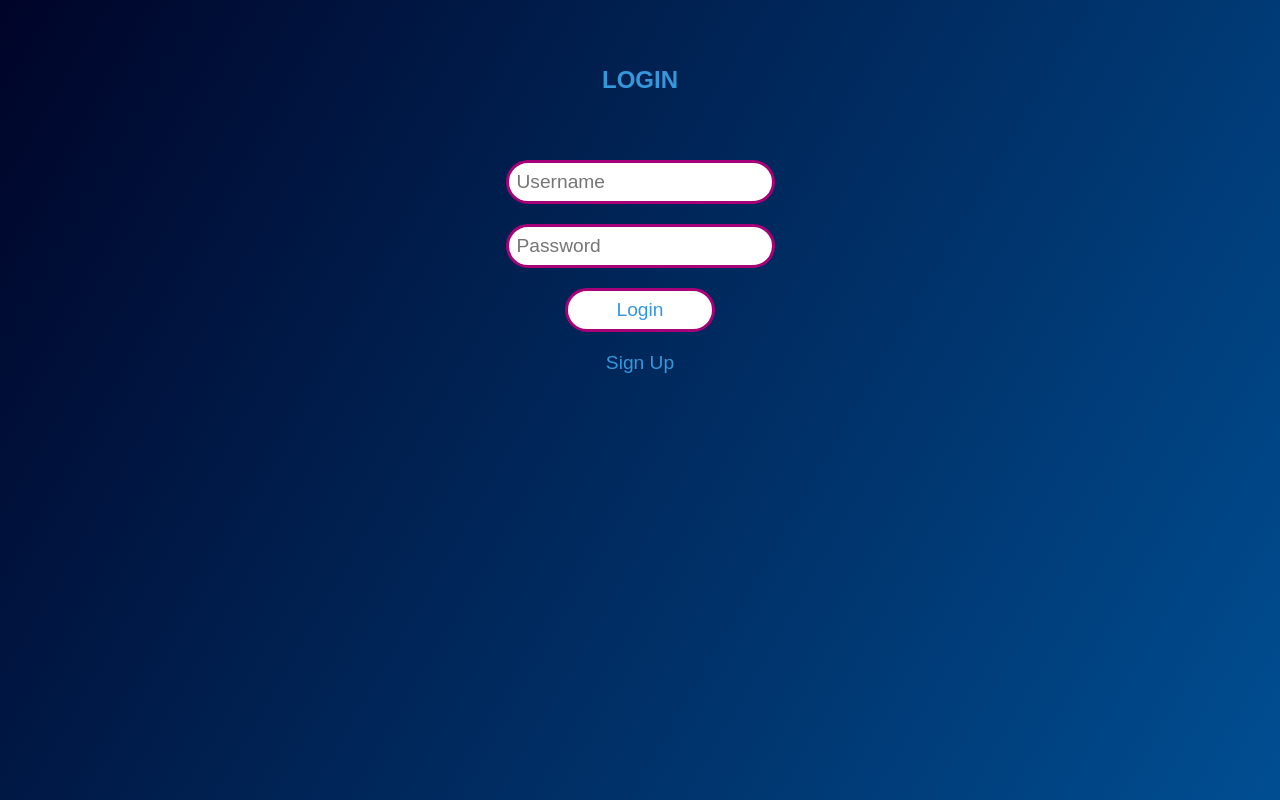
After one commit to muchiriben/IAP-LAB, a PHP site: page /login.php in a window 1280 px wide. The commit adds this page. Run offline with PHP 8.4, Linux system fonts and the light colour scheme.

Commit message:
login and logout

```diff
--- a/form.css
+++ b/form.css
@@ -5,7 +5,7 @@
 }
 
 body {
-  background-image: linear-gradient(120deg, #f6d365, #fda085);
+  background-image: linear-gradient(120deg, #000428, #004e92);
   font-family: "Poppins", sans-serif;
   min-height: 100vh;
 }
@@ -31,7 +31,7 @@ form input {
   border: none;
   background: #fff;
   margin-bottom: 20px;
-  border: 2px solid #3498db;
+  border: 3px solid #a80077;
   border-radius: 24px;
 }
 
@@ -60,12 +60,23 @@ form input[type="submit"]:hover {
   font-size: 1.2rem;
 }
 
+a {
+  font-size: 1.2rem;
+  color: #3498db;
+  text-decoration: none;
+  outline: none;
+}
+
+a:hover {
+  color: red;
+}
+
 /*table styling*/
 /*table styling*/
 table {
   table-layout: fixed;
   border-collapse: collapse;
-  border: 3px solid #3498db;
+  border: 3px solid #ffffff;
 }
 
 thead th:nth-child(1) {
@@ -131,12 +142,12 @@ td {
 }
 td {
   text-align: center;
-  border: 2px solid #3498db;
-  color: #000;
+  border: 2px solid #ffffff;
+  color: #ffffff;
 }
 thead {
-  border: 3px solid #3498db;
-  color: #000;
+  border: 3px solid #ffffff;
+  color: #ffffff;
 }
 .table {
   height: auto;
--- a/includes/authenticator.inc.php
+++ b/includes/authenticator.inc.php
@@ -2,10 +2,10 @@
 
 interface Authenticator{
     public function hashPassword();
-    public function isPasswordCorrect();
+    public function isPasswordCorrect($conn);
     public function login();
     public function logout();
-    public function createFormErrorSessions();
+    public function createUserSession();
 }
 
 ?>
--- /dev/null
+++ b/login.php
@@ -0,0 +1,51 @@
+<?php
+include 'includes/autoloader.inc.php';
+
+$db = new DBconnector();
+$conn = $db->connect();
+
+$null = NULL;
+
+if(isset($_POST['btn-login'])){
+    $username = $_POST['username'];
+    $password = $_POST['password'];
+    $instance = User::create($null,$null,$null,$username,$password);
+    $instance->setPassword($password);
+    $instance->setUsername($username);
+
+    if($instance->isPasswordCorrect($conn)){
+        $db->closeDB();
+        $instance->createUserSession();
+        $instance->login();
+    } else {
+        $db->closeDB();
+        header("Location:login.php");
+    }
+
+}
+
+?>
+
+<!DOCTYPE html>
+<html lang="en">
+<head>
+    <meta charset="UTF-8">
+    <meta name="viewport" content="width=device-width, initial-scale=1.0">
+    <link rel="stylesheet" href="form.css">
+    <title>Login</title>
+</head>
+<body>
+    <header>
+        <h1>LOGIN</h1>
+        <h1></h1>
+    </header>
+    <div class="form">
+    <form method="POST" action="<?=$_SERVER['PHP_SELF']?>">
+    <input type="text" name="username" placeholder="Username" required>
+    <input type="password" name="password" placeholder="Password" required>
+    <input type="submit" name="btn-login" value="Login">
+    <p><a href="lab.php">Sign Up</a></p>
+    </form>
+    </div>
+</body>
+</html>
```
Also changed, not shown: classes/user.class.php (+38 -8 lines), lab.php (+7 -2 lines), logout.php (added, +8 -0 lines), private_page.php (added, +22 -0 lines).
